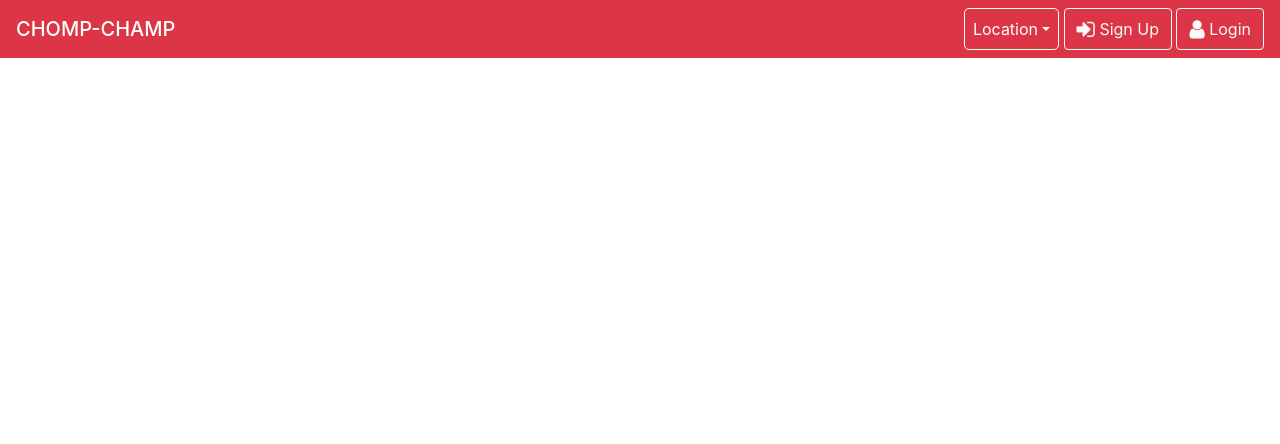
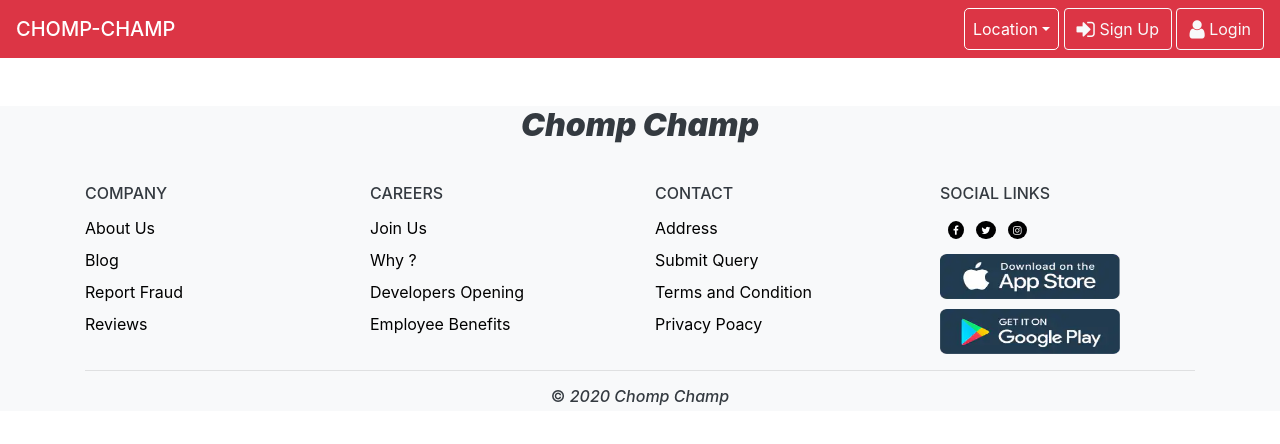
Before and after one commit to dev-amit-kumar/Food-Delivery-HTML-CSS, a plain HTML site: page index.html in a window 1280 px wide. Drawn offline with nearby package versions, Linux system fonts and the light colour scheme.

Commit message:
Footer Completed

```diff
--- a/assets/css/style.css
+++ b/assets/css/style.css
@@ -6,3 +6,44 @@
     border: 1px solid white;
     border-radius: 5px;
 }
+
+.footer-brand {
+    font-weight: 900 !important;
+    text-align: center;
+    margin-bottom: 40px;
+}
+
+.social_icon {
+    border-radius: 50%;
+    margin-left: 8px;
+    background-color: black;
+    color: white;
+    padding: 3px 5px 3px 5px;
+    font-size: 10px;
+}
+
+.download {
+    width: 180px;
+    height: 45px;
+    margin-top: 10px;
+}
+
+footer {
+    line-height: 2;
+}
+
+.copyright {
+    text-align: center;
+    padding-bottom: 5px;
+}
+
+footer a {
+    text-decoration: none !important;
+    color: black;
+    display: block;
+}
+
+footer a:hover {
+    text-decoration: none !important;
+    color: red;
+}
--- a/index.html
+++ b/index.html
@@ -37,6 +37,47 @@
             </div>
         </nav>
     </header>
+    <br>
+    <br>
+    <footer class="container-fluid bg-light text-dark">
+        <div class="container bg-light text-dark">
+            <h2 class="footer-brand"><i>Chomp Champ</i></h2>
+            <div class="row">
+                <div class="col-md-3">
+                    <h6>COMPANY</h6>
+                    <a href="about-us.html">About Us</a>
+                    <a href="#">Blog</a>
+                    <a href="#">Report Fraud</a>
+                    <a href="#">Reviews</a>
+                </div>
+                <div class="col-md-3">
+                    <h6>CAREERS</h6>
+                    <a href="#">Join Us</a>
+                    <a href="#">Why ?</a>
+                    <a href="#">Developers Opening</a>
+                    <a href="#">Employee Benefits</a>
+                </div>
+                <div class="col-md-3">
+                    <h6>CONTACT</h6>
+                    <a href="#">Address</a>
+                    <a href="#">Submit Query</a>
+                    <a href="#">Terms and Condition</a>
+                    <a href="#">Privacy Poacy</a>
+                </div>
+                <div class="col-md-3">
+                    <h6>SOCIAL LINKS</h6>
+                    <span class="social_icon"><i class="fa fa-facebook" aria-hidden="true"></i></span>
+                    <span class="social_icon"><i class="fa fa-twitter" aria-hidden="true"></i></span>
+                    <span class="social_icon"><i class="fa fa-instagram" aria-hidden="true"></i></span>
+                    <br>
+                    <img class="download" src="./assets/image/apple-store.png">
+                    <img class="download" src="./assets/image/play-store.png">
+                </div>
+            </div>
+            <hr>
+            <h6 class="copyright text-dark">&copy; <i>2020 Chomp Champ</i></h6>
+        </div>
+    </footer>
     <script src="https://code.jquery.com/jquery-3.2.1.slim.min.js" integrity="sha384-KJ3o2DKtIkvYIK3UENzmM7KCkRr/rE9/Qpg6aAZGJwFDMVNA/GpGFF93hXpG5KkN" crossorigin="anonymous"></script>
     <script src="https://maxcdn.bootstrapcdn.com/bootstrap/4.0.0/js/bootstrap.min.js" integrity="sha384-JZR6Spejh4U02d8jOt6vLEHfe/JQGiRRSQQxSfFWpi1MquVdAyjUar5+76PVCmYl" crossorigin="anonymous"></script>
     <script type="text/javascript" src="assets/js/script.js"></script>
```
Also changed, not shown: assets/image/apple-store.png (added), assets/image/play-store.png (added).
